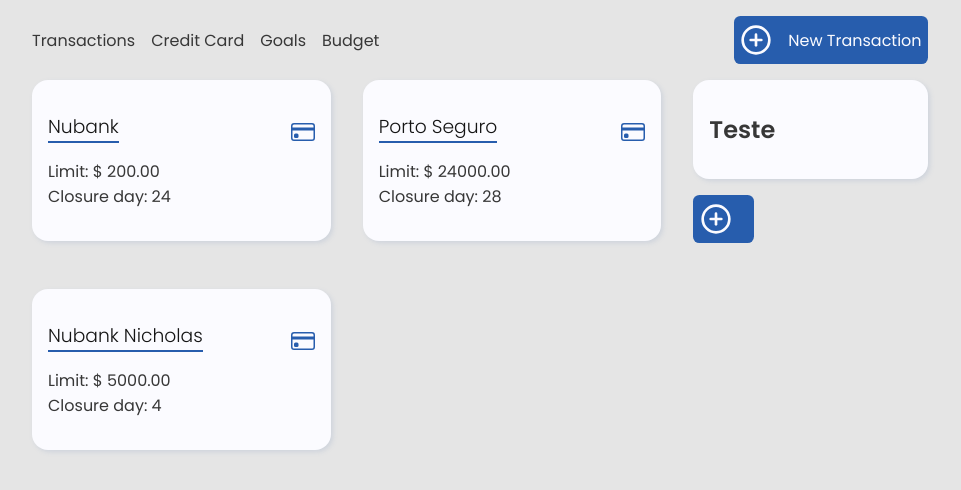
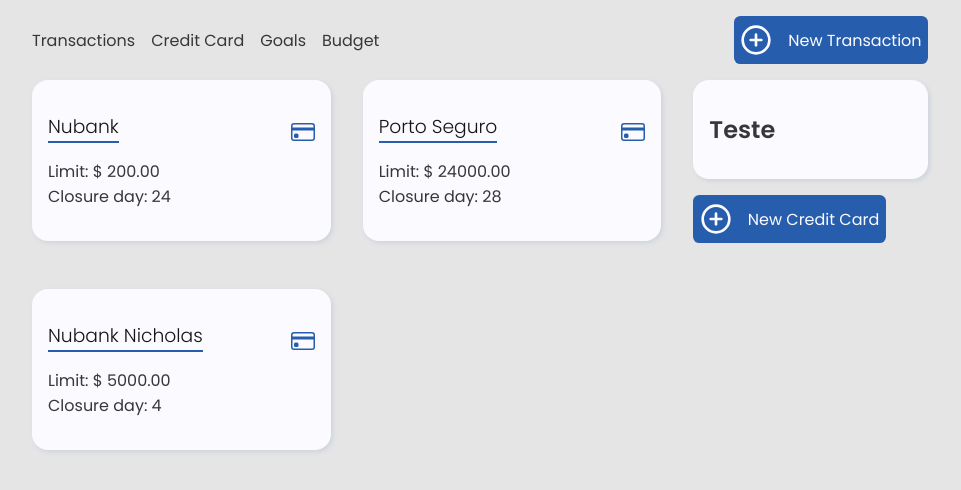
Before and after one commit to anasofiamelo/finances-app, a React (Create React App) app: page /credit-card in a window 1280 px wide. Shown: the top 490 px of the page, without its empty margins (160-1121 px from the left). Built offline with nearby package versions, Linux system fonts and the light colour scheme.

Commit message:
delete addCreditCard container

```diff
--- a/src/components/CreditCard/AddCreditCard.jsx
+++ /dev/null
@@ -1,25 +0,0 @@
-import { useState } from "react";
-import { Button } from "..";
-import { FiPlusCircle } from "react-icons/fi";
-import AddCreditCardModal from "./AddCreditCardModal";
-
-const AddCreditCard = (props) => {
-  const [showAddCreditCardModal, setShowAddCreditCardModal] = useState(false);
-  const showAddCreditCardModalHandler = () => setShowAddCreditCardModal(true);
-  const hideAddCreditCardModalHandler = () => setShowAddCreditCardModal(false);
-
-  return (
-    <>
-      <Button
-        buttonText="Add credit card"
-        buttonIcon={<FiPlusCircle style={{ fontSize: "2rem" }} />}
-        onClick={showAddCreditCardModalHandler}
-      />
-      {showAddCreditCardModal && (
-        <AddCreditCardModal onClose={hideAddCreditCardModalHandler} />
-      )}
-    </>
-  );
-};
-
-export default AddCreditCard;
--- a/src/components/CreditCard/CreditCardList.jsx
+++ b/src/components/CreditCard/CreditCardList.jsx
@@ -1,9 +1,21 @@
+import { useState } from "react";
 import { NavLink } from "react-router-dom";
 import { useCreditCard } from "../../context/credit_card.context";
-import { CreditCardCard, Container, AddCreditCard } from "../../components";
+import { FiPlusCircle } from "react-icons/fi";
+
+import {
+  CreditCardCard,
+  Container,
+  Button,
+  AddCreditCardModal,
+} from "../../components";
 
 const CreditCardList = (props) => {
   const { cards } = useCreditCard();
+
+  const [showAddCreditCardModal, setShowAddCreditCardModal] = useState(false);
+  const showAddCreditCardModalHandler = () => setShowAddCreditCardModal(true);
+  const hideAddCreditCardModalHandler = () => setShowAddCreditCardModal(false);
 
   const mappedCreditCards = cards.map((card) => (
     <NavLink
@@ -18,12 +30,22 @@
     <>
       <div className="credit-card_page_grid">
         <div className="credit-card_grid">{mappedCreditCards}</div>
+
         <div>
           <Container>
             <h2>Teste</h2>
           </Container>
-          <AddCreditCard />
+          <Button
+            buttonIcon={<FiPlusCircle style={{ fontSize: "2rem" }} />}
+            onClick={showAddCreditCardModalHandler}
+          >
+            New Credit Card
+          </Button>
         </div>
+
+        {showAddCreditCardModal && (
+          <AddCreditCardModal onClose={hideAddCreditCardModalHandler} />
+        )}
       </div>
     </>
   );
--- a/src/components/index.jsx
+++ b/src/components/index.jsx
@@ -15,7 +15,7 @@
 
 import CreditCardList from "./CreditCard/CreditCardList";
 import CreditCardCard from "./CreditCard/CreditCardCard";
-import AddCreditCard from "./CreditCard/AddCreditCard";
+import AddCreditCardModal from "./CreditCard/AddCreditCardModal";
 import CreditCardDetails from "./CreditCard/CreditCardDetails";
 import CreditCardInvoice from "./CreditCard/Invoices/Invoice";
 import CreditCardLimit from "./CreditCard/CreditCardLimit";
@@ -44,8 +44,8 @@
   Expenses,
   AddExpense,
   Balance,
+  AddContainer,
   Reports,
-  AddContainer,
   //transactions
   Transaction,
   TransactionsList,
@@ -60,7 +60,7 @@
   //credit card
   CreditCardList,
   CreditCardCard,
-  AddCreditCard,
+  AddCreditCardModal,
   CreditCardLimit,
   CreditCardInvoice,
   CreditCardDetails,
```
